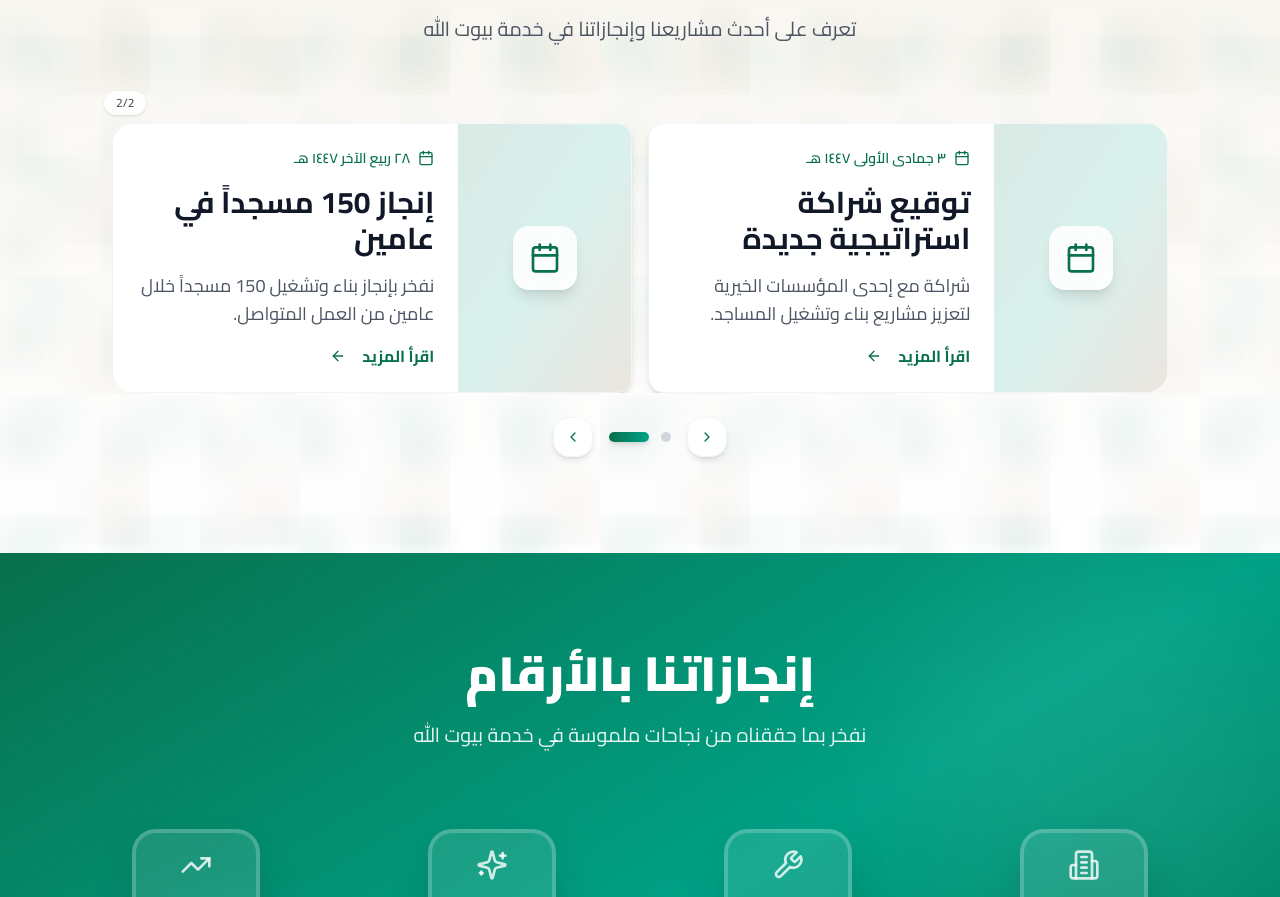
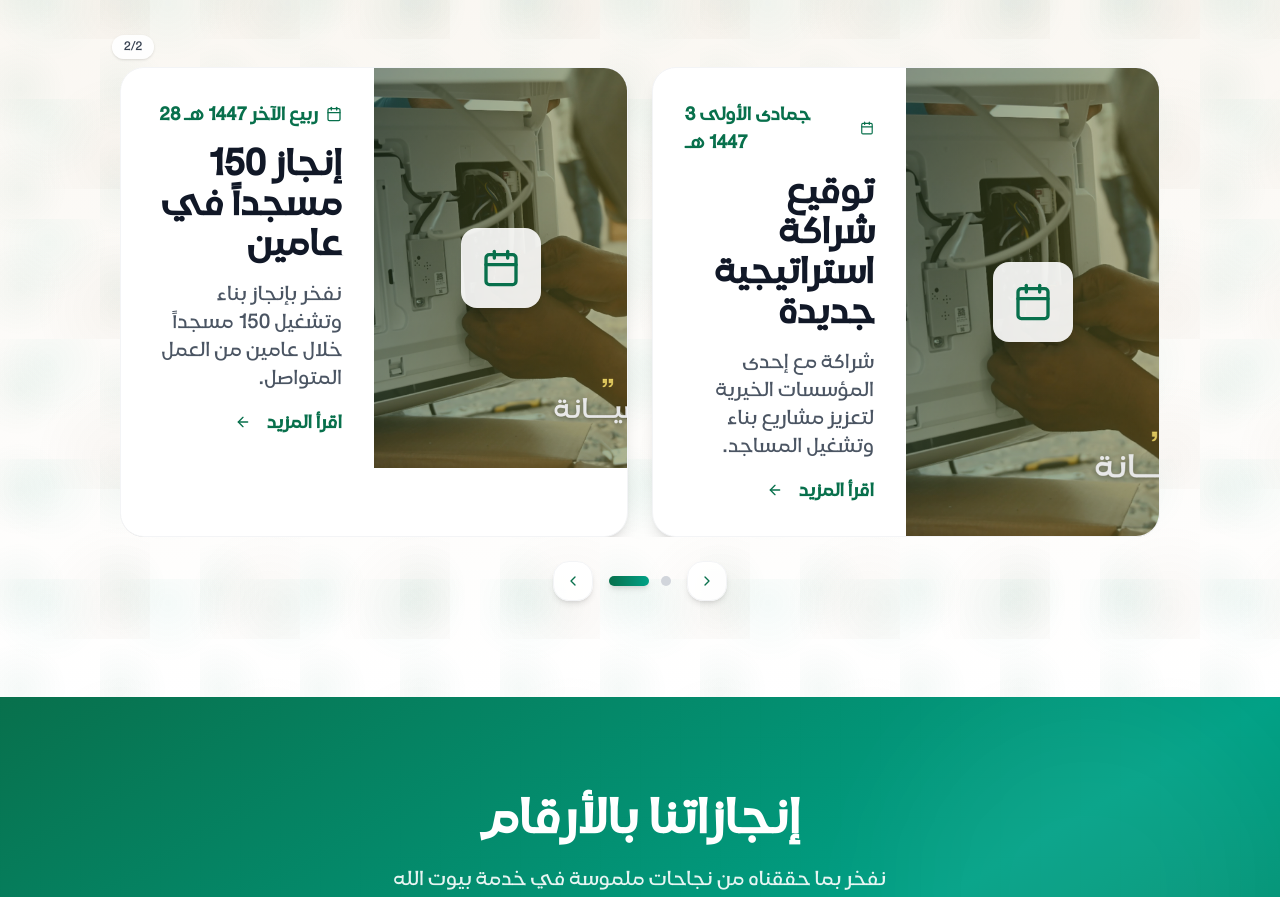
Before and after one commit to yaamur-get/yaamur, a Next.js app: page / in a window 1280 px wide. Shown: the part 1747-2644 px from the top of the page. Built offline with nearby package versions, Linux system fonts and the light colour scheme.

Commit message:
chenge the font and add iamge on the bar

```diff
--- a/src/components/AnimatedCounter.tsx
+++ b/src/components/AnimatedCounter.tsx
@@ -69,7 +69,7 @@ export function AnimatedCounter({
   return (
     <div ref={counterRef} className="text-5xl font-black">
       {prefix}
-      {count.toLocaleString("ar-SA")}
+      {count.toLocaleString("ar-SA-u-nu-latn")}
       {suffix}
     </div>
   );
--- a/src/components/NewsSlider.tsx
+++ b/src/components/NewsSlider.tsx
@@ -3,6 +3,7 @@ import { Card, CardContent } from "@/components/ui/card";
 import { Button } from "@/components/ui/button";
 import { ChevronRight, ChevronLeft, Calendar, ArrowLeft } from "lucide-react";
 import { ClientOnly } from "@/components/ClientOnly";
+import Image from "next/image";
 
 const newsItems = [
   {
@@ -10,28 +11,32 @@ const newsItems = [
     title: "افتتاح مسجد الرحمة الجديد",
     description:
       "بحمد الله تم افتتاح مسجد الرحمة الجديد بحضور أكثر من 500 مصلٍ في حفل بهيج.",
-    date: "2025-11-01"
+    date: "2025-11-01",
+    image: "/666.png"
   },
   {
     id: 2,
     title: "إطلاق حملة دعم بناء المساجد",
     description:
       "حملة جديدة لدعم بناء المساجد في القرى النائية بمشاركة أهل الخير.",
-    date: "2025-10-28"
+    date: "2025-10-28",
+    image: "/666.png"
   },
   {
     id: 3,
     title: "توقيع شراكة استراتيجية جديدة",
     description:
       "شراكة مع إحدى المؤسسات الخيرية لتعزيز مشاريع بناء وتشغيل المساجد.",
-    date: "2025-10-25"
+    date: "2025-10-25",
+    image: "/666.png"
   },
   {
     id: 4,
     title: "إنجاز 150 مسجداً في عامين",
     description:
       "نفخر بإنجاز بناء وتشغيل 150 مسجداً خلال عامين من العمل المتواصل.",
-    date: "2025-10-20"
+    date: "2025-10-20",
+    image: "/666.png"
   }
 ];
 
@@ -107,7 +112,7 @@ export function NewsSlider() {
 
   return (
     <div
-      className="relative w-full max-w-screen-2xl mx-auto px-4 sm:px-6"
+      className="relative w-full max-w-[1800px] mx-auto px-4 sm:px-6"
       onMouseEnter={() => setIsPaused(true)}
       onMouseLeave={() => setIsPaused(false)}
     >
@@ -121,26 +126,37 @@ export function NewsSlider() {
         onTouchMove={handleTouchMove}
         onTouchEnd={handleTouchEnd}
       >
-        <div className="grid gap-4 md:grid-cols-1 lg:grid-cols-2">
-          {visibleItems.map((news) => (
+        <div className="grid gap-6 md:grid-cols-1 lg:grid-cols-2">
+          {visibleItems.map((news, index) => (
             <Card
               key={news.id}
-              className="border border-gray-100 overflow-hidden shadow-md hover:shadow-lg transition-shadow duration-300 bg-white rounded-2xl"
+              className="border border-gray-100 overflow-hidden shadow-lg hover:shadow-xl transition-shadow duration-300 bg-white rounded-3xl min-h-[320px] md:min-h-[360px]"
             >
               <CardContent className="p-0">
                 <div className="flex flex-col md:flex-row">
-                  <div className="md:w-4/12 bg-gradient-to-br from-[#08704C]/15 via-[#00A186]/15 to-[#7B4F28]/15 flex items-center justify-center py-5 md:py-0">
-                    <div className="w-14 h-14 md:w-16 md:h-16 bg-white/90 rounded-2xl flex items-center justify-center shadow-lg">
-                      <Calendar className="w-7 h-7 md:w-8 md:h-8 text-[#08704C]" />
+                  <div className="md:w-6/12 relative min-h-[220px] md:min-h-[360px] overflow-hidden">
+                    <Image
+                      src={news.image}
+                      alt={news.title}
+                      fill
+                      className="object-cover"
+                      sizes="(min-width: 1024px) 45vw, 90vw"
+                      priority={index === 0}
+                    />
+                    <div className="absolute inset-0 bg-gradient-to-br from-black/15 via-black/5 to-black/10"></div>
+                    <div className="absolute inset-0 flex items-center justify-center">
+                      <div className="w-16 h-16 md:w-20 md:h-20 bg-white/90 rounded-2xl flex items-center justify-center shadow-lg">
+                        <Calendar className="w-8 h-8 md:w-10 md:h-10 text-[#08704C]" />
+                      </div>
                     </div>
                   </div>
 
-                  <div className="md:w-8/12 p-5 md:p-6 flex flex-col justify-center space-y-4">
+                  <div className="md:w-6/12 p-6 md:p-8 flex flex-col justify-center space-y-4">
                     <div className="flex items-center gap-2 text-[#08704C]">
                       <Calendar className="w-4 h-4" />
                       <ClientOnly>
-                        <span className="text-xs md:text-sm font-semibold" dir="ltr">
-                          {new Date(news.date).toLocaleDateString("ar-SA", {
+                        <span className="text-base md:text-lg font-semibold" dir="ltr">
+                          {new Date(news.date).toLocaleDateString("ar-SA-u-nu-latn", {
                             year: "numeric",
                             month: "long",
                             day: "numeric"
@@ -149,22 +165,22 @@ export function NewsSlider() {
                       </ClientOnly>
                     </div>
 
-                    <h3 className="text-xl md:text-3xl font-bold text-gray-900 leading-snug">
+                    <h3 className="text-2xl md:text-4xl font-bold text-gray-900 leading-snug">
                       {news.title}
                     </h3>
 
-                    <p className="text-gray-600 text-base md:text-lg leading-relaxed">
+                    <p className="text-gray-600 text-lg md:text-xl leading-relaxed">
                       {news.description}
                     </p>
 
                     <Button
                       variant="ghost"
-                      className="text-[#08704C] hover:text-white hover:bg-[#08704C] w-fit p-0 h-auto text-sm md:text-base font-bold group/btn transition-all duration-300 mt-4 md:mt-6"
+                      className="text-[#08704C] hover:text-white hover:bg-[#08704C] w-fit p-0 h-auto text-base md:text-lg font-bold group/btn transition-all duration-300 mt-6"
                     >
                       <span className="group-hover/btn:mr-2 transition-all duration-300">
                         اقرأ المزيد
                       </span>
-                      <ArrowLeft className="w-4 h-4 md:w-5 md:h-5 mr-2 group-hover/btn:mr-0 transition-all duration-300" />
+                      <ArrowLeft className="w-5 h-5 md:w-6 md:h-6 mr-2 group-hover/btn:mr-0 transition-all duration-300" />
                     </Button>
                   </div>
                 </div>
--- a/src/components/SiteHeader.tsx
+++ b/src/components/SiteHeader.tsx
@@ -93,7 +93,7 @@ export function SiteHeader() {
             </div>
 
             <Link href="/programs" className="relative text-gray-750 hover:text-[#08704C] transition-colors font-semibold text-lg group">
-              برامجنا
+              مشاريع يعمر
               <span className="absolute bottom-0 right-0 w-0 h-0.5 bg-[#08704C] group-hover:w-full transition-all duration-300"></span>
             </Link>
             <Link href="/news" className="relative text-gray-750 hover:text-[#08704C] transition-colors font-semibold text-lg group">
--- a/src/pages/index.tsx
+++ b/src/pages/index.tsx
@@ -173,7 +173,7 @@ export default function HomePage() {
           </div>
         </header> */}
 
-        <section id="home" className="relative pt-20 pb-24 px-4 sm:px-6 lg:px-8 overflow-hidden">
+        <section id="home" className="relative pt-6 pb-24 px-4 sm:px-6 lg:px-8 overflow-hidden">
           <div className="absolute inset-0 pattern-grid opacity-30"></div>
           <div className="absolute top-20 right-10 w-72 h-72 bg-gradient-to-br from-[#08704C]/10 to-transparent rounded-full blur-3xl animate-float"></div>
           <div className="absolute bottom-10 left-10 w-96 h-96 bg-gradient-to-tl from-[#7B4F28]/10 to-transparent rounded-full blur-3xl" style={{ animationDelay: "2s" }}></div>
@@ -243,7 +243,14 @@ export default function HomePage() {
               <ScrollReveal delay={200}>
                 <div className="relative">
                   <div className="relative rounded-[2.5rem] overflow-hidden shadow-2xl card-elevated">
-                    <div className="aspect-[4/4] bg-gradient-to-br from-[#08704C]/20 via-[#00A186]/20 to-[#7B4F28]/20 flex items-center justify-center relative">
+                    <div
+                      className="aspect-[4/4] bg-gradient-to-br from-[#08704C]/20 via-[#00A186]/20 to-[#7B4F28]/20 flex items-center justify-center relative"
+                      style={{
+                        backgroundImage: "url('/666.png')",
+                        backgroundSize: "cover",
+                        backgroundPosition: "center",
+                      }}
+                    >
 
 
                       <div className="absolute top-6 right-6 bg-white/90 backdrop-blur-sm rounded-2xl p-4 shadow-xl animate-float">
@@ -369,7 +376,7 @@ export default function HomePage() {
           </div>
         </section>
 
-        <section id="news" className="py-24 px-4 sm:px-6 lg:px-8 bg-gradient-to-b from-[#F8F4ED] to-white relative overflow-hidden">
+        <section id="news" className="py-24 px-4 sm:px-6 lg:px-10 bg-gradient-to-b from-[#F8F4ED] to-white relative overflow-hidden">
           <div className="absolute inset-0 pattern-stars"></div>
 
           <div className="container mx-auto relative z-10">
@@ -386,7 +393,7 @@ export default function HomePage() {
             </ScrollReveal>
 
               <ScrollReveal delay={200}>
-                <div className="max-w-6xl lg:max-w-7xl mx-auto px-4 sm:px-6">
+                <div className="max-w-6xl lg:max-w-[1700px] mx-auto px-4 sm:px-6">
                   <NewsSlider />
                 </div>
               </ScrollReveal>
--- a/src/pages/news.tsx
+++ b/src/pages/news.tsx
@@ -249,7 +249,7 @@ export default function NewsPage() {
                             <Calendar className="w-4 h-4 text-[#08704C]" />
                             <ClientOnly>
                               <span dir="ltr">
-                                {new Date(news.date).toLocaleDateString("ar-SA", {
+                                {new Date(news.date).toLocaleDateString("ar-SA-u-nu-latn", {
                                   year: "numeric",
                                   month: "long",
                                   day: "numeric"
@@ -318,7 +318,7 @@ export default function NewsPage() {
                           <Calendar className="w-4 h-4 text-[#08704C]" />
                           <ClientOnly>
                             <span dir="ltr">
-                              {new Date(news.date).toLocaleDateString("ar-SA", {
+                              {new Date(news.date).toLocaleDateString("ar-SA-u-nu-latn", {
                                 year: "numeric",
                                 month: "long",
                                 day: "numeric"
--- a/src/pages/programs.tsx
+++ b/src/pages/programs.tsx
@@ -257,7 +257,7 @@ export default function ProgramsPage() {
                           </div>
                           <div className="flex items-center gap-2 text-sm text-gray-600">
                             <Calendar className="w-4 h-4 text-[#08704C]" />
-                            <span dir="ltr">{new Date(project.date).toLocaleDateString("ar-SA", { year: "numeric", month: "long", day: "numeric" })}</span>
+                            <span dir="ltr">{new Date(project.date).toLocaleDateString("ar-SA-u-nu-latn", { year: "numeric", month: "long", day: "numeric" })}</span>
                           </div>
                           <div className="flex items-center gap-2 text-sm text-gray-600">
                             <Users className="w-4 h-4 text-[#08704C]" />
--- a/src/styles/globals.css
+++ b/src/styles/globals.css
@@ -23,6 +23,14 @@
   font-display: swap;
 }
 */
+
+@font-face {
+  font-family: 'DGShamael';
+  src: url('/font/DGShamael-Regular.ttf') format('truetype');
+  font-weight: 400;
+  font-style: normal;
+  font-display: swap;
+}
 
 @layer base {
   :root {
@@ -93,7 +101,7 @@
     font-feature-settings: "rlig" 1, "calt" 1;
     background-color: var(--brand-cream);
     /* Apply custom font - يمكنك تغيير font-arabic إلى CustomArabic إذا استخدمت ملفات خاصة */
-    font-family: 'Cairo', 'Tajawal', system-ui, sans-serif;
+    font-family: 'DGShamael', 'Cairo', 'Tajawal', system-ui, sans-serif;
   }
 
   /* RTL optimizations */
@@ -282,11 +290,11 @@
 
   /* Font utility classes - استخدم هذه الكلاسات لتطبيق خطوط مختلفة */
   .font-arabic {
-    font-family: 'Cairo', 'Tajawal', sans-serif;
+    font-family: 'DGShamael', 'Cairo', 'Tajawal', sans-serif;
   }
 
   .font-display {
-    font-family: 'Cairo', sans-serif;
+    font-family: 'DGShamael', 'Cairo', sans-serif;
     font-weight: 700;
   }
 
```
Also changed, not shown: public/font/DGShamael-Regular.ttf (added).
